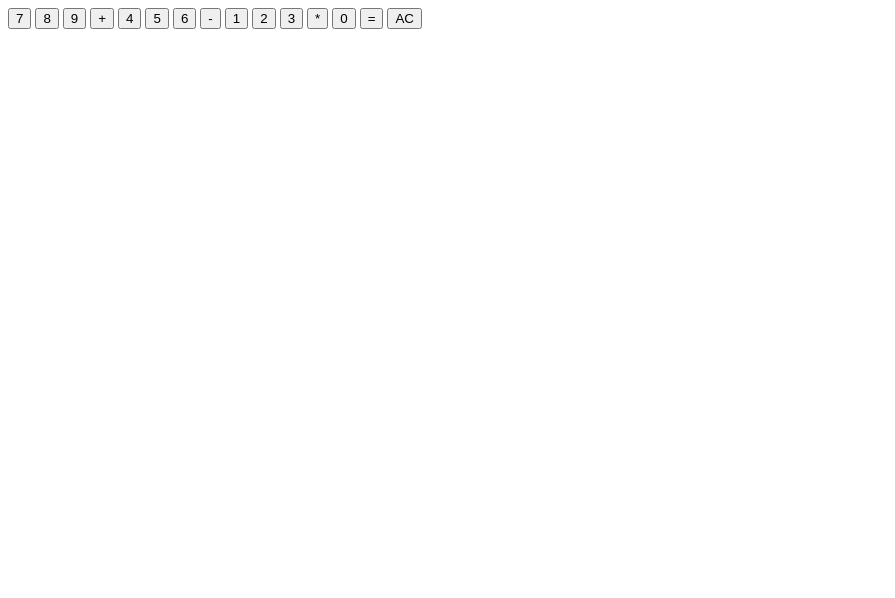
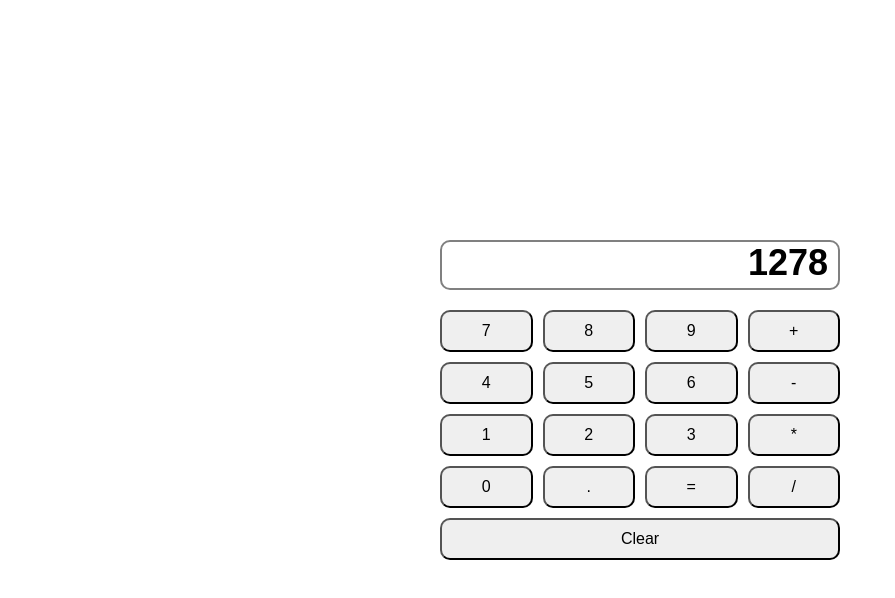
Before and after one commit to chorumlablabeasy/odin-calculator, a plain HTML site: page index.html in a window 1280 px wide. Shown: the whole page, without its empty margins (0-895 px from the left). Drawn offline with Linux system fonts and the light colour scheme.

Commit message:
finish calculator style work

```diff
--- a/index.html
+++ b/index.html
@@ -8,9 +8,8 @@
 </head>
 <body>
     <div class="container">
-        <div class="display">
-        </div>
-        <div class="buttons">
+        <div class="display">1278</div>
+        <div class="button-container">
             <button>7</button>
             <button>8</button>
             <button>9</button>
@@ -24,8 +23,10 @@
             <button>3</button>
             <button>*</button>
             <button>0</button>
+            <button>.</button>
             <button>=</button>
-            <button>AC</button>
+            <button>/</button>
+            <button>Clear</button>
         </div>
     </div>
     <script src="script.js"></script>
--- a/script.js
+++ b/script.js
@@ -23,9 +23,9 @@ function operate(operator, num1, num2) {
         return add(num1, num2)
     } else if (operator === "-") {
         return subtract(num1, num2)
-    } else if (operator === "multiply") {
+    } else if (operator === "*") {
         return multiply(num1, num2)
-    } else if (operator === "divide") {
+    } else if (operator === "/") {
         return divide(num1, num2)
     }
 }
--- a/style.css
+++ b/style.css
@@ -0,0 +1,42 @@
+* {
+    margin: 0;
+    padding: 0;
+    box-sizing: border-box;
+    font-family: sans-serif;
+  }
+
+body, html {
+    height: 100%;
+  }
+
+body {
+    display: flex;
+    justify-content: center;
+    align-items: center;
+}
+
+.display {
+    height: 50px;
+    text-align: right;
+    padding-right: 10px;
+    font-size: 36px;
+    font-weight: 600;
+    border: 2px solid grey;
+    margin-bottom: 20px;
+    border-radius: 10px;
+}
+
+.button-container {
+    display: flex;
+    flex-wrap: wrap;
+    gap: 10px;
+    max-width: 400px;
+}
+
+.button-container button {
+    flex: 1 0 22%;
+    min-width: 80px;
+    padding: 10px;
+    font-size: 16px;
+    border-radius: 10px;
+}
```
